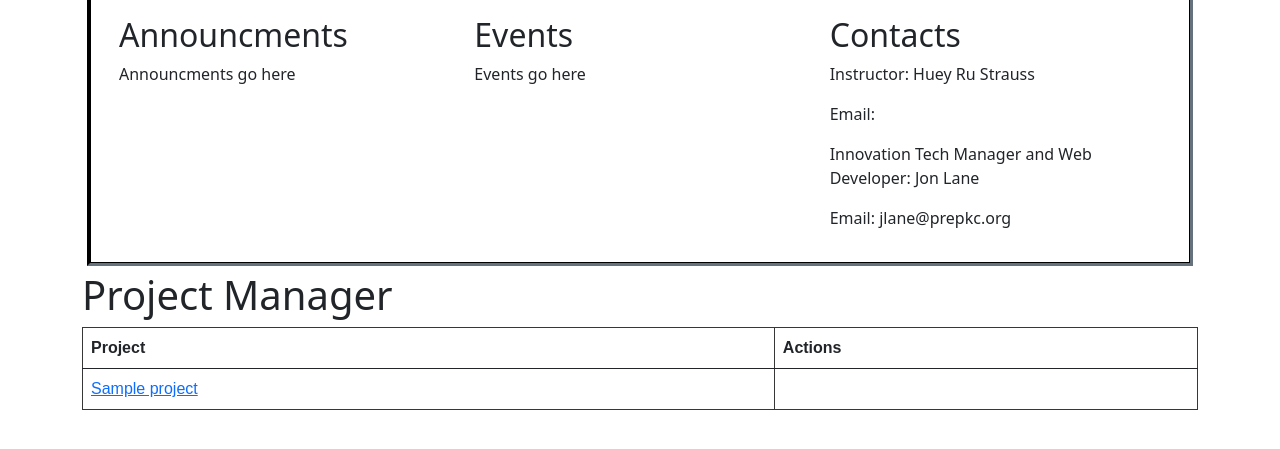
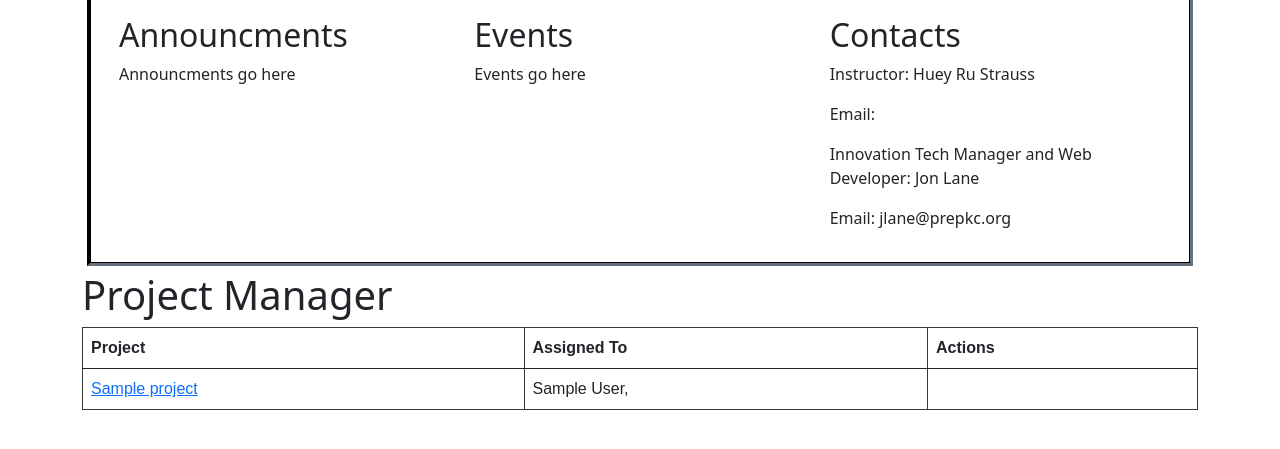
Before and after one commit to admiralorbiter/Flask_Playground, a Python web app: template app/templates/index.html in a window 1280 px wide. Shown: the part 133-582 px from the top of the page. Run offline with Jinja, Linux system fonts and the light colour scheme; the template is opened without the code that fills it: most values are stand-ins (such as "Sample title", 1, 10 or a date in 2020); some libraries are stand-ins or nearby versions.

Commit message:
Added assigned to column in project manager

```diff
--- a/app/templates/project_manager.html
+++ b/app/templates/project_manager.html
@@ -9,6 +9,7 @@
     <thead>
         <tr>
           <th scope="col">Project</th>
+          <th scope="col">Assigned To</th>
           <th scope="col">Actions</th>
         </tr>
     </thead>
@@ -16,6 +17,11 @@
         {% for project in projects %}
         <tr>
             <td><a href="{{ url_for('project_detail', id=project.project_id) }}">{{ project.name }}</a></td>
+            <td>
+                {% for student in project.students %}
+                    {{ student.first_name }} {{ student.last_name }},
+                {% endfor %}
+            </td>
             <td>
                 {% if current_user.is_authenticated %}
                     <!-- Display delete button -->
```
